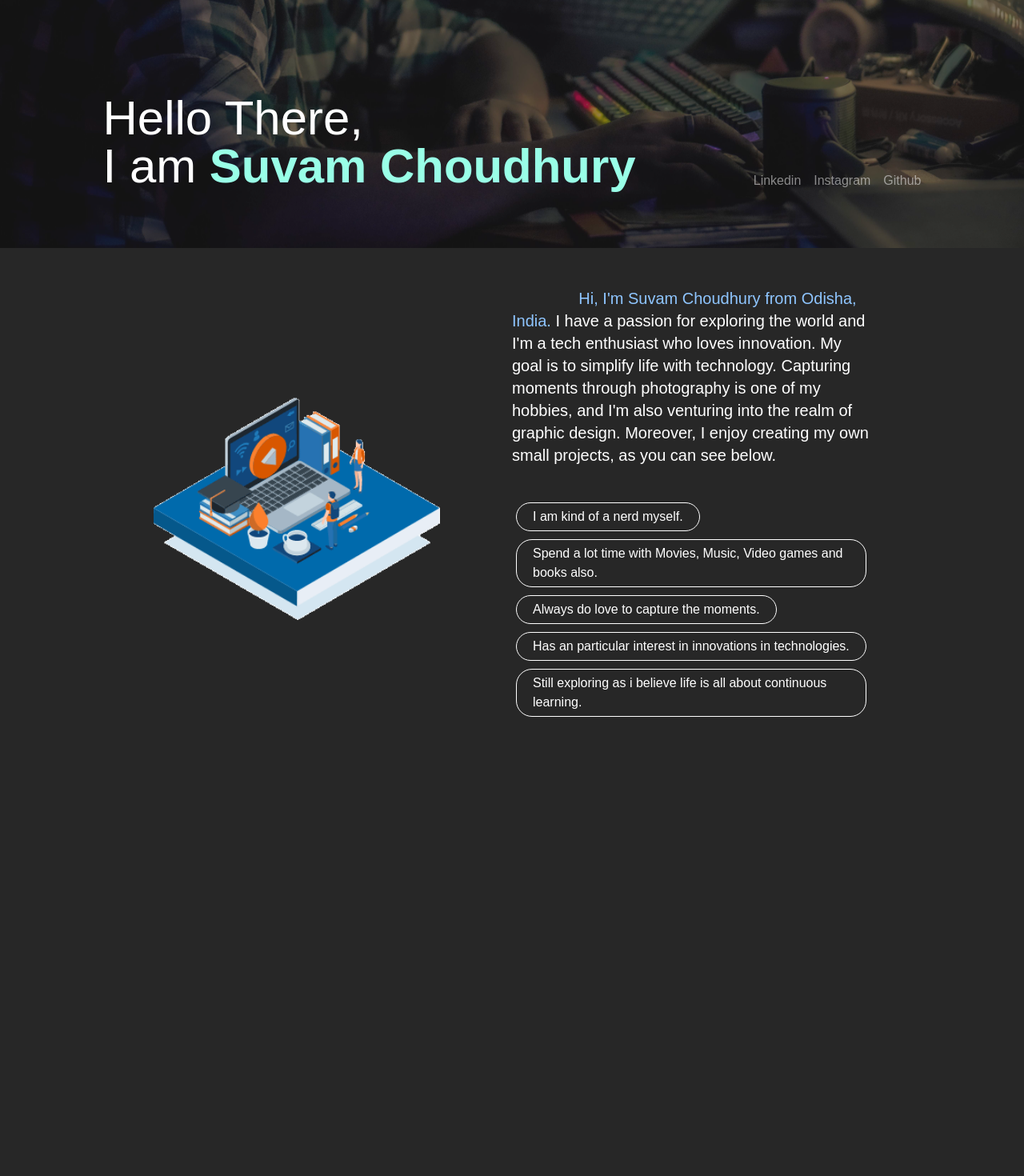
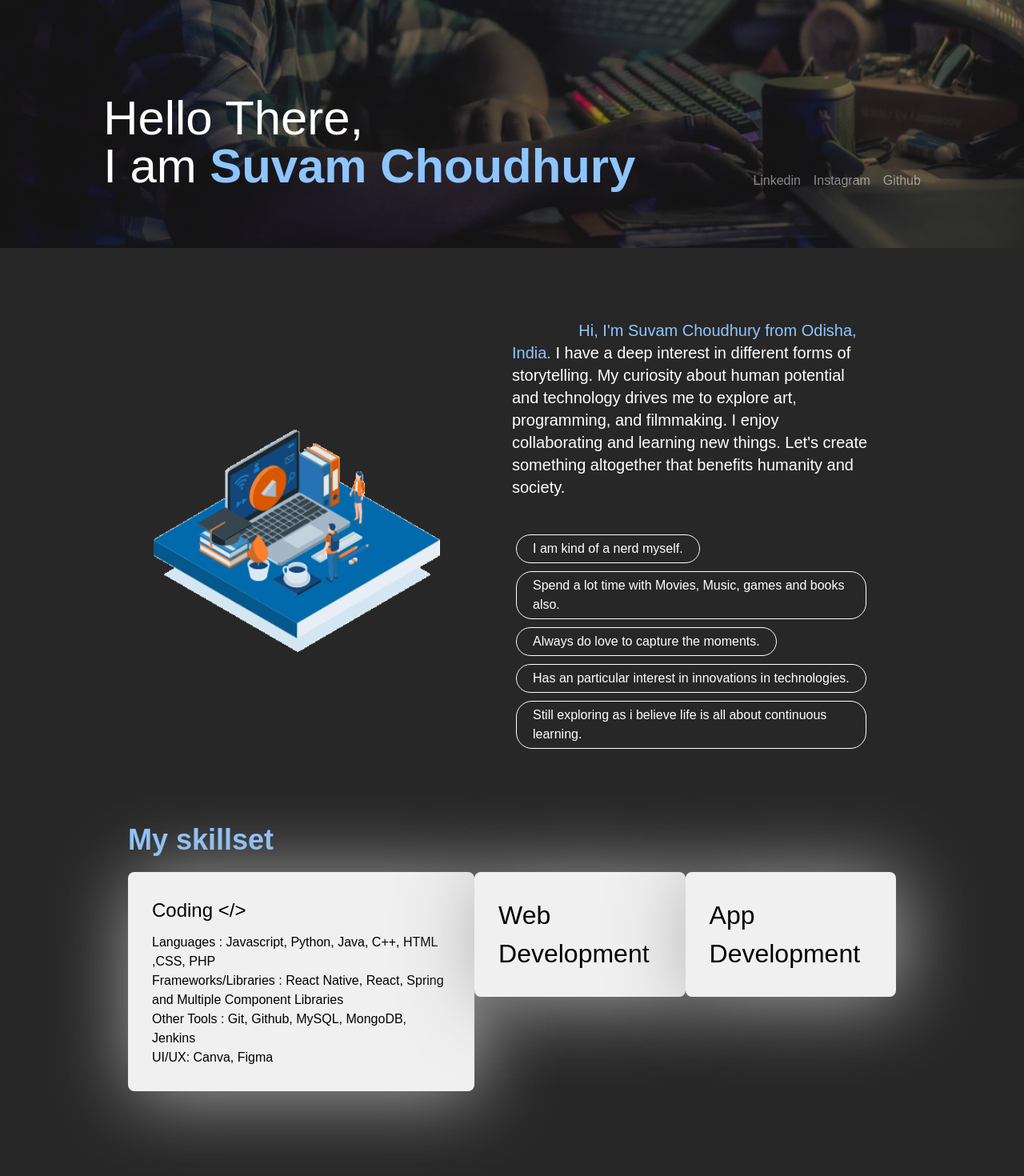
Before and after one commit to nyctophile07/portfolio, a React (Vite) app: page / in a window 1280 px wide. Shown: the part 490-1960 px from the top of the page at 80% size. Before the commit the page ends 1400 px from the top, so only its background shows below. Built offline with nearby package versions, Linux system fonts and the light colour scheme.

Commit message:
adding skills

```diff
--- a/index.html
+++ b/index.html
@@ -5,7 +5,7 @@
     <link rel="icon" type="image/svg+xml" href="/vite.svg" />
     <meta name="google-site-verification" content="RwoP1m61IlHtgbaCzOU6IQvAVQLVm99MZUULPfosDzQ" />
     <meta name="viewport" content="width=device-width, initial-scale=1.0" />
-    <title>Vite + React</title>
+    <title>My Space</title>
   </head>
   <body>
     <div id="root"></div>
--- a/src/App.css
+++ b/src/App.css
@@ -31,3 +31,34 @@
     padding: 5px 20px;
     margin: 5px;
 }
+
+.expandable {
+    overflow: hidden;
+    white-space: nowrap;
+    background-color: #f0f0f0;
+    border-radius: 8px;
+    padding: 30px;
+    transition: width 0.3s ease;
+  }
+  .boxshadow{
+    box-shadow: #a9a9a9 5px 5px 100px ;
+  }
+
+  .expandable span {
+    margin: 0;
+    padding: 0;
+  }
+
+  .expandable ul {
+    margin: 10px 0 0;
+    padding: 0;
+    list-style: none;
+  }
+
+  .compressed ul {
+    display: none;
+  }
+
+  .expanded ul {
+    display: block;
+  }
--- a/src/App.jsx
+++ b/src/App.jsx
@@ -1,26 +1,82 @@
-import { useState } from 'react'
-import Navbar from './components/navbar'
-import './App.css'
-import { Desktop } from './components/desktop'
-import Title from './components/Title'
-import Hero from './components/Hero'
-import Webd from './components/Webd'
-import Bio from './components/Bio'
+import { useState, useEffect } from 'react';
+import { motion, useAnimation } from 'framer-motion';
+import Navbar from './components/navbar';
+import './App.css';
+import { Desktop } from './components/desktop';
+import Title from './components/Title';
+import Hero from './components/Hero';
+import Webd from './components/Webd';
+import Bio from './components/Bio';
+import Expandables from './components/Expandables';
+
 function App() {
+  const skillset=[
+    {domain:"Coding </>",
+      skills:["Languages : Javascript, Python, Java, C++, HTML ,CSS, PHP",
+        "Frameworks/Libraries : React Native, React, Spring and Multiple Component Libraries",
+        "Other Tools : Git, Github, MySQL, MongoDB, Jenkins",
+      "UI/UX: Canva, Figma"]
+    },
+    {domain:"Web Development",
+      skills:["HTML","CSS","React.js"]
+    },
+    {domain:"App Development",
+      skills:["React Native","Flutter","Dart"]
+    },
+  ]
+  const controls = useAnimation();
+  const [expandedIndex, setExpandedIndex] = useState(0);
+
+  useEffect(() => {
+    const handleScroll = () => {
+      const aboutSection = document.getElementById('about');
+      const aboutPosition = aboutSection.getBoundingClientRect().top;
+      const screenPosition = window.innerHeight / 1.2;
+
+      if (aboutPosition < screenPosition) {
+        controls.start({ y: 0, opacity: 1 });
+      } else {
+        controls.start({ y: 50, opacity: 0 });
+      }
+    };
+
+    window.addEventListener('scroll', handleScroll);
+    return () => window.removeEventListener('scroll', handleScroll);
+  }, [controls]);
+
   return (
     <>
-     <header className="App-header">
+      <header className="App-header">
         <Hero />
         <Navbar />
         <Title />
-        </header>
-        <section id='about' className='text-white w-[70vw] m-auto flex justify-between mt-10'>
+      </header>
+      <motion.section
+        id="about"
+        className="text-white w-[70vw] m-auto flex justify-between pt-20"
+        initial={{ y: 50, opacity: 0 }}
+        animate={controls}
+        transition={{ duration: 1 }}
+      >
         <Webd />
         <Bio />
-        </section>
+      </motion.section>
+      <section id='skillset' className='w-[75vw] m-auto mb-30 mt-20 flex flex-col gap-5'>
+        <div><h2 className='text-left text-4xl text-blue-300 font-bold'>My skillset</h2></div>
+
+        <div className='flex justify-around'>{skillset.map((e,index)=>{
+            return( <Expandables
+              key={index}
+              domain={e.domain}
+              skills={e.skills}
+              isExpanded={expandedIndex === index}
+              onHover={() => setExpandedIndex(index)}
+            /> )
+        })}</div>
+      </section>
       {/* <Desktop /> */}
     </>
-  )
+  );
 }
 
-export default App
+export default App;
--- a/src/components/Bio.jsx
+++ b/src/components/Bio.jsx
@@ -2,12 +2,15 @@ import React from 'react'
 import Skills from './Skills'
 
 function Bio() {
-    const skills=["I am kind of a nerd myself.","Spend a lot time with Movies, Music, Video games and books also.",
+    const skills=["I am kind of a nerd myself.","Spend a lot time with Movies, Music, games and books also.",
       "Always do love to capture the moments.",
       "Has an particular interest in innovations in technologies.","Still exploring as i believe life is all about continuous learning."]
+
+    const bio=" I have a deep interest in different forms of storytelling. My curiosity about human potential and technology drives me to explore art, programming, and filmmaking. I enjoy collaborating and learning new things. Let's create something altogether that benefits humanity and society."
+
   return (
     <div className=" bio_container flex flex-col justify-center align-text-bottom gap-10 w-[50%]">
-        <div className="bio text-xl"><span className='text-blue-300'>&nbsp;&nbsp;&nbsp;&nbsp;&nbsp;&nbsp;&nbsp;&nbsp;&nbsp;&nbsp;&nbsp;&nbsp;&nbsp;&nbsp;&nbsp;Hi, I'm Suvam Choudhury from Odisha, India.</span> I have a passion for exploring the world and I'm a tech enthusiast who loves innovation. My goal is to simplify life with technology. Capturing moments through photography is one of my hobbies, and I'm also venturing into the realm of graphic design. Moreover, I enjoy creating my own small projects, as you can see below.</div>
+        <div className="bio text-xl"><span className='text-blue-300'>&nbsp;&nbsp;&nbsp;&nbsp;&nbsp;&nbsp;&nbsp;&nbsp;&nbsp;&nbsp;&nbsp;&nbsp;&nbsp;&nbsp;&nbsp;Hi, I'm Suvam Choudhury from Odisha, India.</span>{bio}</div>
         <div>
         <Skills list={skills}/>
         </div>
--- /dev/null
+++ b/src/components/Expandables.jsx
@@ -0,0 +1,35 @@
+import React from 'react';
+import { motion } from 'framer-motion';
+
+function Expandables({ isExpanded, onHover, domain, skills }) {
+    console.log(isExpanded, onHover, domain, skills)
+
+    return (
+        <motion.div
+            className={`expandable boxshadow ${isExpanded ? 'expanded' : 'compressed'}`}
+            onMouseEnter={onHover}
+            initial={{ width: '150px',height:'fit-content' }}
+            animate={{ width: isExpanded ? '500px' : '300px' }}
+            transition={{ duration: 0.3 }}
+        >
+            <motion.span
+                className="title text-wrap"
+                animate={{ fontSize: isExpanded ? '1.5rem' : '2rem' }}
+                transition={{ duration: 0.3 }}
+            >
+                {domain}
+            </motion.span>
+            {isExpanded && (
+                <ul typeof='circle'>
+                     {skills.map((e,index)=>{
+                        return(
+                            <li className='text-wrap' key={index}>{e}</li>
+                         )
+                     })}
+                </ul>
+            )}
+        </motion.div>
+    );
+}
+
+export default Expandables;
--- a/src/components/Navbar.jsx
+++ b/src/components/Navbar.jsx
@@ -4,9 +4,9 @@ import {motion} from 'framer-motion'
 
 function Navbar() {
     return (
-        <nav className="nav top-0 fixed max-w-fit flex justify-center items-center px-12 py-5 rounded-4xl text-white font-instrument-sans z-10 gap-9 m-10 text-lg backdrop-blur-lg cursor-pointer opacity-95">
+        <nav className="nav top-0 fixed max-w-fit flex justify-center items-center px-12 py-5 rounded-4xl text-white font-instrument-sans z-10 gap-9 m-6 text-lg backdrop-blur-lg cursor-pointer opacity-95">
                 <motion.a whileHover={{ scale: 1.07, opacity:0.7 }} transition={{ duration: 0.3 }} href='#about'>ABOUT ME</motion.a>
-                <motion.a whileHover={{ scale: 1.07, opacity:0.7 }} transition={{ duration: 0.3 }} href=''>SKILLS</motion.a>
+                <motion.a whileHover={{ scale: 1.07, opacity:0.7 }} transition={{ duration: 0.3 }} href='#skillset'>SKILLS</motion.a>
                 <motion.a whileHover={{ scale: 1.07, opacity:0.7 }} transition={{ duration: 0.3 }} href=''>EXPERIENCE</motion.a>
                 <motion.a whileHover={{ scale: 1.07, opacity:0.7 }} transition={{ duration: 0.3 }} href=''>CONTACTS</motion.a>
         </nav>
--- a/src/components/Title.jsx
+++ b/src/components/Title.jsx
@@ -14,8 +14,8 @@ function Title() {
                     <h1>
                         I am<motion.span
                         initial={{ color: 'white' }}
-                        animate={{ color: '#99FFE7' }}
-                        transition={{ duration: 5}}
+                        animate={{ color: '#8ec5ff' }}
+                        transition={{ duration: 1}}
                         className='font-[700] transition-colors duration-5000'> Suvam Choudhury</motion.span>
                     </h1>
                 </div>
--- a/src/index.css
+++ b/src/index.css
@@ -5,3 +5,6 @@ body {
     background-color: #272727;
     font-family: 'Instrument Sans', Poppins, sans-serif;
 }
+body::-webkit-scrollbar {
+    display: none;
+}
```
